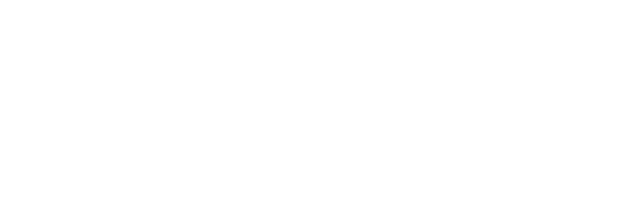
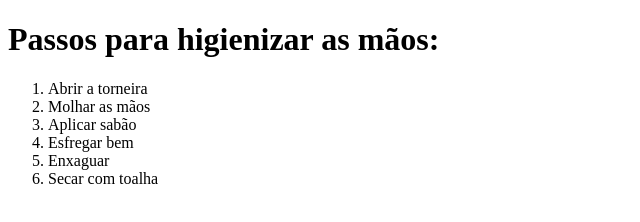
Before and after one commit to ifspmay/aula-html, a plain HTML site: page aula07abr/exercicio2.html in a window 1280 px wide. Shown: the whole page, without its empty margins (0-640 px from the left). Drawn offline with Linux system fonts and the light colour scheme.

Commit message:
aula 07 de abril

```diff
--- a/aula07abr/exercicio2.html
+++ b/aula07abr/exercicio2.html
@@ -0,0 +1,19 @@
+<!DOCTYPE html>
+<html lang="pt-br">
+  <head>
+    <meta charset="UTF-8" />
+    <meta name="viewport" content="width=device-width, initial-scale=1.0" />
+    <title>exercicio lista 2</title>
+  </head>
+  <body>
+    <h1>Passos para higienizar as mãos:</h1>
+    <ol>
+      <li>Abrir a torneira</li>
+      <li>Molhar as mãos</li>
+      <li>Aplicar sabão</li>
+      <li>Esfregar bem</li>
+      <li>Enxaguar</li>
+      <li>Secar com toalha</li>
+    </ol>
+  </body>
+</html>
```
Also changed, not shown: aula07abr/exercicio1.html (+1 -1 lines).
